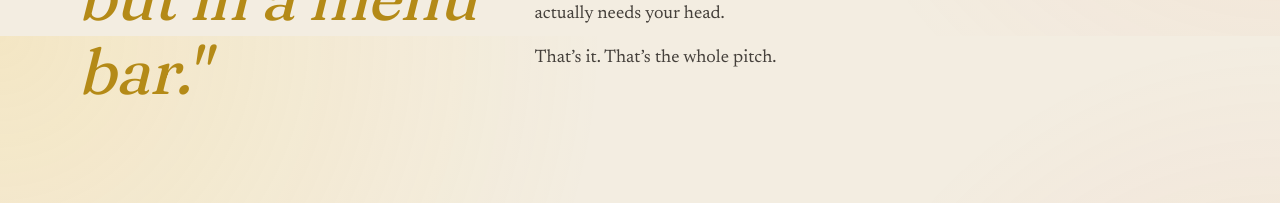
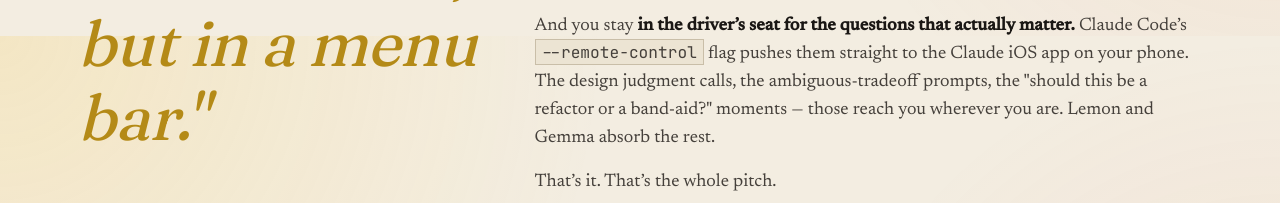
Before and after one commit to frkline/lemon, a website: page docs/index.html in a window 1280 px wide. Shown: the part 2364-2567 px from the top of the page. Drawn offline with Linux system fonts and the light colour scheme.

Commit message:
Site: drop SETUP eyebrow + add driver's-seat highlight to early thesis

```diff
--- a/docs/index.html
+++ b/docs/index.html
@@ -983,6 +983,15 @@
           actually needs your head.
         </p>
         <p>
+          And you stay <strong>in the driver&rsquo;s seat for the questions that actually matter.</strong>
+          Claude Code&rsquo;s
+          <code style="font-family:var(--mono);font-size:0.9em;background:var(--paper-deep);padding:1px 6px;border:1px solid var(--rule)">--remote-control</code>
+          flag pushes them straight to the Claude iOS app on your phone.
+          The design judgment calls, the ambiguous-tradeoff prompts, the
+          "should this be a refactor or a band-aid?" moments &mdash; those
+          reach you wherever you are. Lemon and Gemma absorb the rest.
+        </p>
+        <p>
           That&rsquo;s it. That&rsquo;s the whole pitch.
         </p>
       </div>
@@ -1055,8 +1064,6 @@
 
   <!-- ============== ONBOARDING PLATES ============== -->
   <section id="plates" aria-label="Setup">
-    <span class="eyebrow">Setup</span>
-
     <div class="spread" style="margin-top: 36px;">
       <div class="spread-text">
         <h2>Made for <em>Apple silicon.</em></h2>
```
